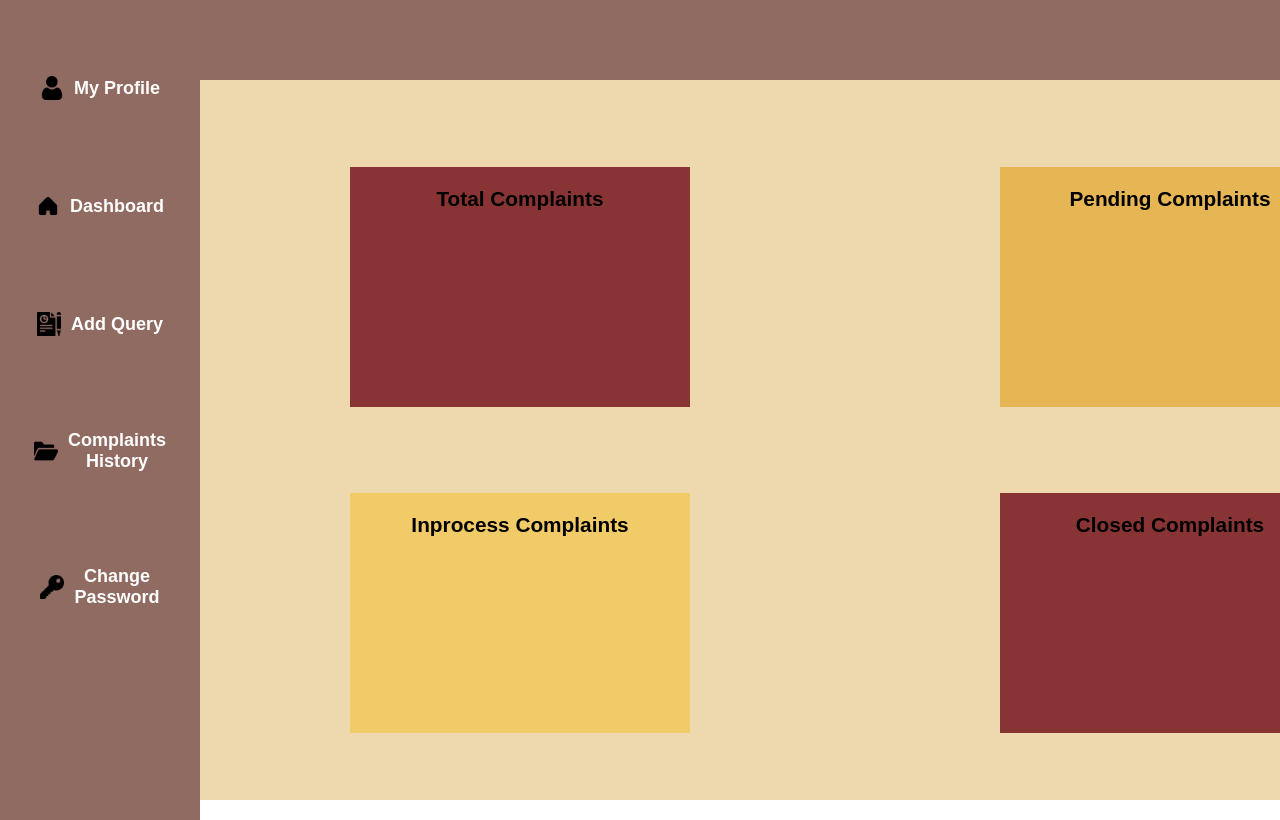
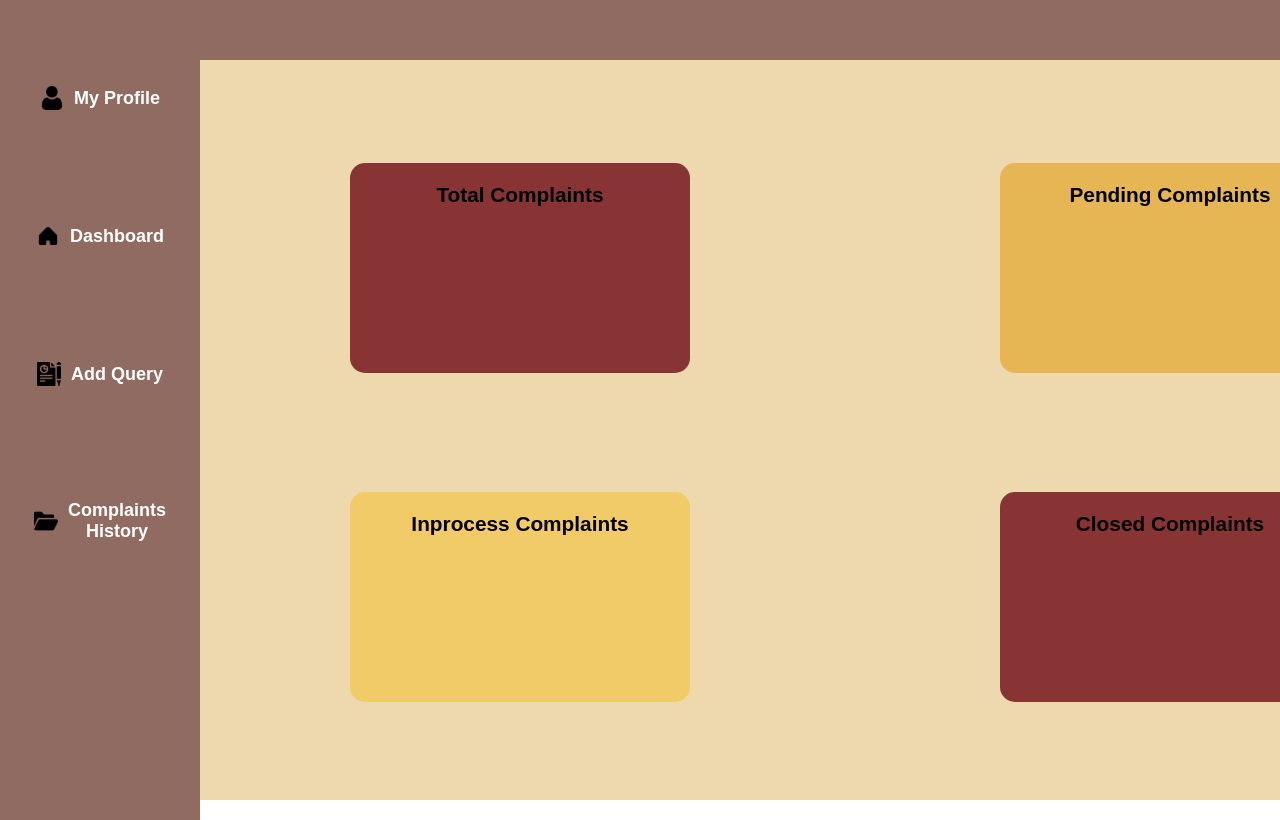
Before and after one commit to NadeeshaAbey/complaint-management-system, a React (Create React App) app: page / in a window 1280 px wide. Built offline with nearby package versions, Linux system fonts and the light colour scheme.

Commit message:
Update dashboards

```diff
--- a/src/App.js
+++ b/src/App.js
@@ -1,8 +1,11 @@
+import ADashboard from "./pages/ADashboard";
 import UDashboard from "./pages/UDashboard";
+
 
 function App() {
   return <div className="App">
-   <UDashboard/>
+
+ <UDashboard/>
   </div>;
 }
 
--- a/src/components/ASidebar.css
+++ b/src/components/ASidebar.css
@@ -25,7 +25,7 @@ body, html {
     display: flex;
     align-items: center;
     justify-content: left;
-    padding: 10px;
+    padding: 20px;
     margin: 10px 0;
     cursor: pointer;
     background: none;
--- a/src/components/ASidebar.js
+++ b/src/components/ASidebar.js
@@ -4,7 +4,7 @@ import user from '../assests/user.png';
 import home from '../assests/home.png'
 import query from '../assests/report.png'
 import history from '../assests/folder.png'
-import pwd from '../assests/key.png'
+//import pwd from '../assests/key.png'
 import manage from '../assests/user-profile.png'
 
 export default function ASidebar() {
@@ -43,9 +43,11 @@ export default function ASidebar() {
       <br/>
       <br/>
       <br/>
-      <button className="sidebar-item">
+
+      {/*<button className="sidebar-item">
       <img src={pwd} alt=""></img>
-        Change <br/>Password</button>
+        Change <br/>Password</button> */}
+
     </div>
     </div>
   )
--- a/src/components/USidebar.css
+++ b/src/components/USidebar.css
@@ -25,7 +25,7 @@ body, html {
     display: flex;
     align-items: center;
     justify-content: left;
-    padding: 10px;
+    padding: 20px;
     margin: 10px 0;
     cursor: pointer;
     background: none;
--- a/src/components/USidebar.js
+++ b/src/components/USidebar.js
@@ -4,7 +4,7 @@ import user from '../assests/user.png';
 import home from '../assests/home.png'
 import query from '../assests/report.png'
 import history from '../assests/folder.png'
-import pwd from '../assests/key.png'
+//import pwd from '../assests/key.png'
 
 
 export default function USidebar() {
@@ -38,9 +38,10 @@ export default function USidebar() {
       <br/>
       <br/>
 
-      <button className="sidebar-item">
+      {/*<button className="sidebar-item">
       <img src={pwd} alt=""></img>
-        Change <br/>Password</button>
+        Change <br/>Password</button> */}
+
     </div>
     </div>
   )
--- a/src/pages/ADashboard.css
+++ b/src/pages/ADashboard.css
@@ -22,7 +22,7 @@ body, html {
 
   .line {
     width: 100vw;
-    height: 80px;
+    height: 60px;
     background-color: #8F6B61;
     grid-column: span 2; /* Ensure the line spans the full width */
   }
@@ -36,7 +36,7 @@ body, html {
     width: 300px;
     height: 100px;
     margin-left: 150px;
-
+  border-radius: 20px;
 
   }
 
--- a/src/pages/UDashboard.css
+++ b/src/pages/UDashboard.css
@@ -22,7 +22,7 @@ body, html {
 
   .line {
     width: 100vw;
-    height: 80px;
+    height: 60px;
     background-color: #8F6B61;
     grid-column: span 2; /* Ensure the line spans the full width */
   }
@@ -34,8 +34,11 @@ body, html {
    font-size: 1.3rem;
    font-weight: 700;
     width: 300px;
-    height: 200px;
+    height: 170px;
     margin-left: 150px;
+    border-radius: 15px;
+    margin-bottom: 15px;
+
 
 
   }
```
